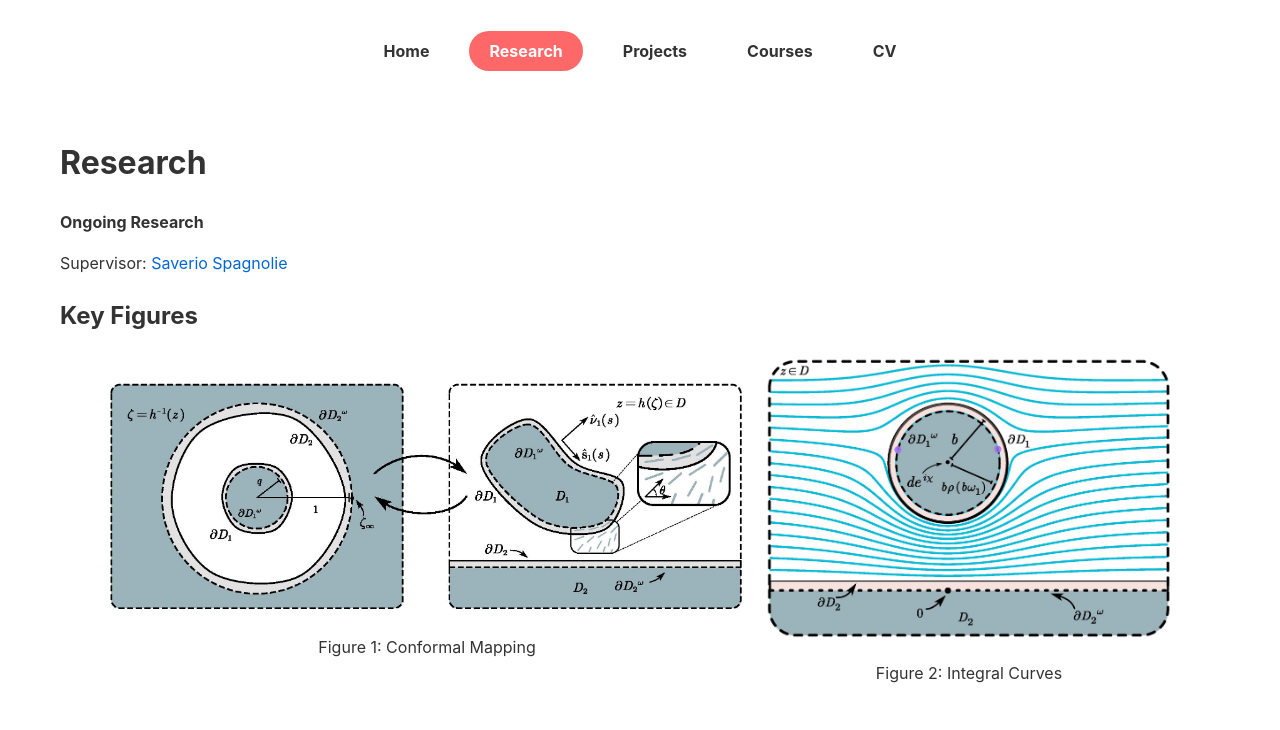
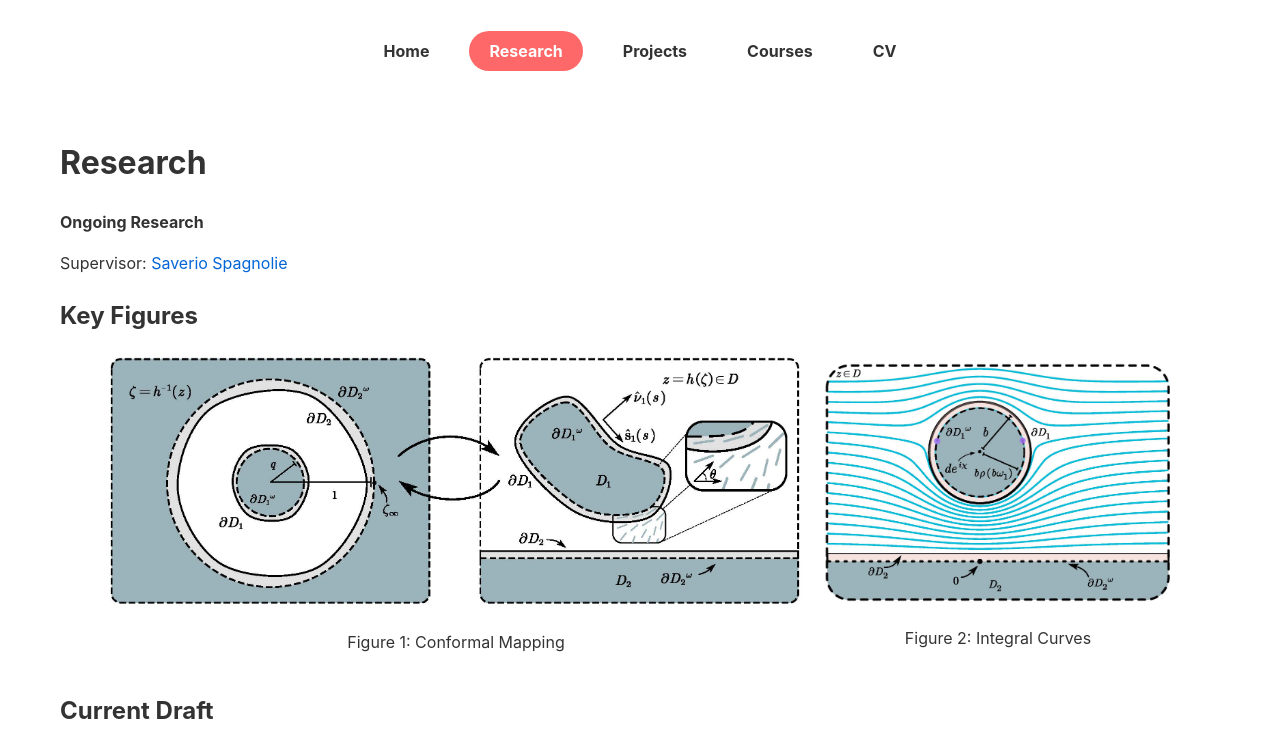
Before and after one commit to Yoon-1023/Yoon-1023.github.io, a Jekyll site: the page built from research.md, in a window 1280 px wide. Shown: the top 730 px of the page. Built offline with Jekyll 4.4.1, drawn with Linux system fonts in a browser that asks for light colours.

Commit message:
Update research.md

```diff
--- a/research.md
+++ b/research.md
@@ -12,12 +12,12 @@
 ## Key Figures
 <div style="display: flex; flex-wrap: wrap; gap: 20px; align-items: center; justify-content: center;">
 
-   <div style="width: 55%; text-align: center;">
+   <div style="width: 60%; text-align: center;">
        <img src="/LC/figures/conformal_mapping.jpg" alt="Conformal Mapping" style="width: 100%; height: auto; border-radius: 8px;">
        <p>Figure 1: Conformal Mapping</p>
    </div>
 
-   <div style="width: 35%; text-align: center;">
+   <div style="width: 30%; text-align: center;">
        <img src="/LC/figures/integral_curves.jpg" alt="Integral Curves" style="width: 100%; height: auto; border-radius: 8px;">
        <p>Figure 2: Integral Curves</p>
    </div>
```
